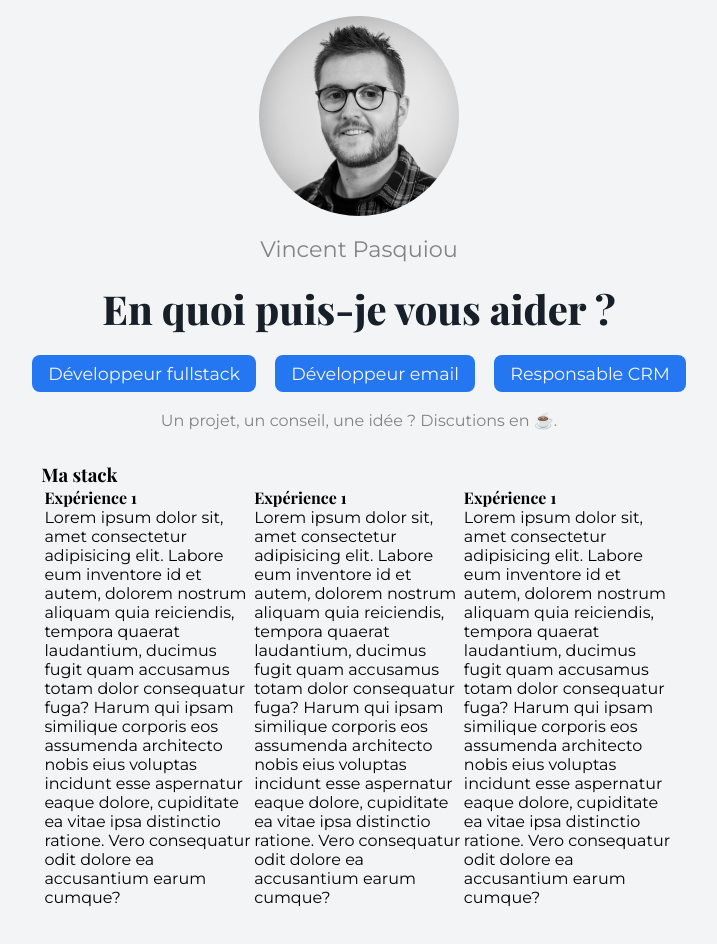
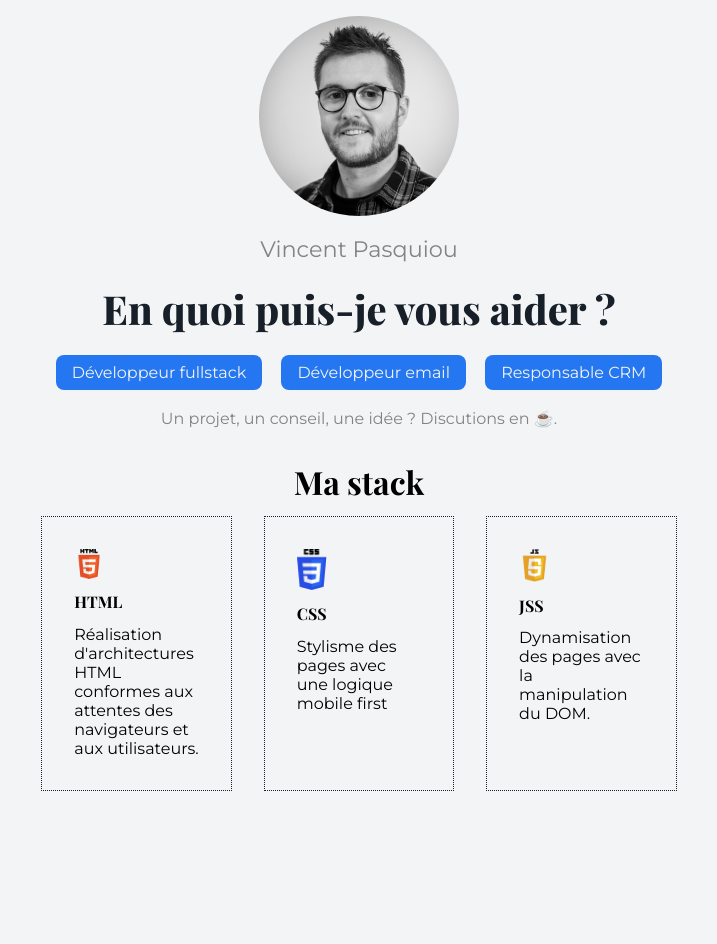
Before and after one commit to VncPsq/portfolio, a plain HTML site: page index.html in a window 1280 px wide. Shown: the whole page, without its empty margins (281-998 px from the left). After the commit the page ends 839 px from the top, so only its background shows below. Drawn offline with nearby package versions, Linux system fonts and the light colour scheme; a web font is replaced by a local one.

Commit message:
add infos

```diff
--- a/index.html
+++ b/index.html
@@ -22,25 +22,20 @@
         <section>
             <h3>Ma stack</h3>
             <article>
-
-                <h4>Expérience 1</h4>
-                <p>Lorem ipsum dolor sit, amet consectetur adipisicing elit. Labore eum inventore id et autem, dolorem nostrum aliquam quia reiciendis, tempora quaerat laudantium, ducimus fugit quam accusamus totam dolor consequatur fuga?
-                Harum qui ipsam similique corporis eos assumenda architecto nobis eius voluptas incidunt esse aspernatur eaque dolore, cupiditate ea vitae ipsa distinctio ratione. Vero consequatur odit dolore ea accusantium earum cumque?
+               <img src="assets/html.png" alt="logo du langage HTML">
+                <h4>HTML</h4>
+                <p>Réalisation d'architectures HTML conformes aux attentes des navigateurs et aux utilisateurs.
                 </p>
             </article>
             <article>
-
-                <h4>Expérience 1</h4>
-                <p>Lorem ipsum dolor sit, amet consectetur adipisicing elit. Labore eum inventore id et autem, dolorem nostrum aliquam quia reiciendis, tempora quaerat laudantium, ducimus fugit quam accusamus totam dolor consequatur fuga?
-                Harum qui ipsam similique corporis eos assumenda architecto nobis eius voluptas incidunt esse aspernatur eaque dolore, cupiditate ea vitae ipsa distinctio ratione. Vero consequatur odit dolore ea accusantium earum cumque?
-                </p>
+                <img src="assets/css.png" alt="logo du langage CSS">
+                <h4>CSS</h4>
+                <p>Stylisme des pages avec une logique mobile first</p>
             </article>
             <article>
-
-                <h4>Expérience 1</h4>
-                <p>Lorem ipsum dolor sit, amet consectetur adipisicing elit. Labore eum inventore id et autem, dolorem nostrum aliquam quia reiciendis, tempora quaerat laudantium, ducimus fugit quam accusamus totam dolor consequatur fuga?
-                Harum qui ipsam similique corporis eos assumenda architecto nobis eius voluptas incidunt esse aspernatur eaque dolore, cupiditate ea vitae ipsa distinctio ratione. Vero consequatur odit dolore ea accusantium earum cumque?
-                </p>
+                <img src="assets/js.png" alt="logo du langage JS">
+                <h4>JSS</h4>
+                <p>Dynamisation des pages avec la manipulation du DOM.</p>
             </article>
         </section>
 
--- a/style.css
+++ b/style.css
@@ -21,13 +21,14 @@
 }
 
 body {
-    margin: 1rem;
     display: flex;
     flex-direction: column;
     align-items: center;
     gap: 2rem 0;
     font-family: var(--text-font);
     background-color: var(--fourth-color);
+    margin: 1rem 2rem
+
 }
 
 
@@ -47,21 +48,10 @@ h1 {
 /* style header */
 
 header {
+    max-width: 60ch;
     display: grid;
     gap: 1.2rem;
     grid-template-areas:
-        "img img img"
-        "h1 h1 h1"
-        "h2 h2 h2"
-        "card1 card2 card3"
-        "p p p"
-    ;
-    text-align: center;
-}
-
-@media screen and (max-width: 992px) {
-    header {
-        grid-template-areas:
             "img"
             "h1"
             "h2"
@@ -70,6 +60,18 @@ header {
             "card3"
             "p"
         ;
+    text-align: center;
+}
+
+@media screen and (min-width: 992px) {
+    header {
+        grid-template-areas:
+        "img img img"
+        "h1 h1 h1"
+        "h2 h2 h2"
+        "card1 card2 card3"
+        "p p p"
+    ;
     }
 
 
@@ -103,7 +105,7 @@ header span {
     border-radius: 0.5rem;
     color: var(--fourth-color);
     padding: 0.5rem 1rem;
-    font-size: 1.1rem;
+    font-size: 1rem;
     margin: 0 auto;
 }
 
@@ -125,24 +127,46 @@ header span:nth-child(3) {
 
 /* style main */
 main {
-
     display: flex;
+    max-width: 60ch;
     flex-direction: column;
     justify-content: center;
-    max-width: 60ch;
 }
 
 main section h3 {
     width: 100%;
+    font-size: 2rem;
+    text-align: center;
 }
 
 main section {
     display: flex;
-
     flex-wrap: wrap;
     justify-content: center;
+    gap: 0.8rem;
 }
 
 main section article {
-    width: 33%;
+    padding: 2rem;
+    border: 1px dotted #171F29;
+    display: flex;
+    flex-direction: column;
+    row-gap: 0.8rem;
 }
+
+main section article img {
+    max-width: 30px;
+}
+
+@media screen and (min-width: 992px) {
+
+    main section article {
+        width: 30%;
+    }
+
+    main section {
+        justify-content: space-between;
+    }
+
+
+}
```
Also changed, not shown: assets/css.png (added), assets/html.png (added), assets/js.png (added).
